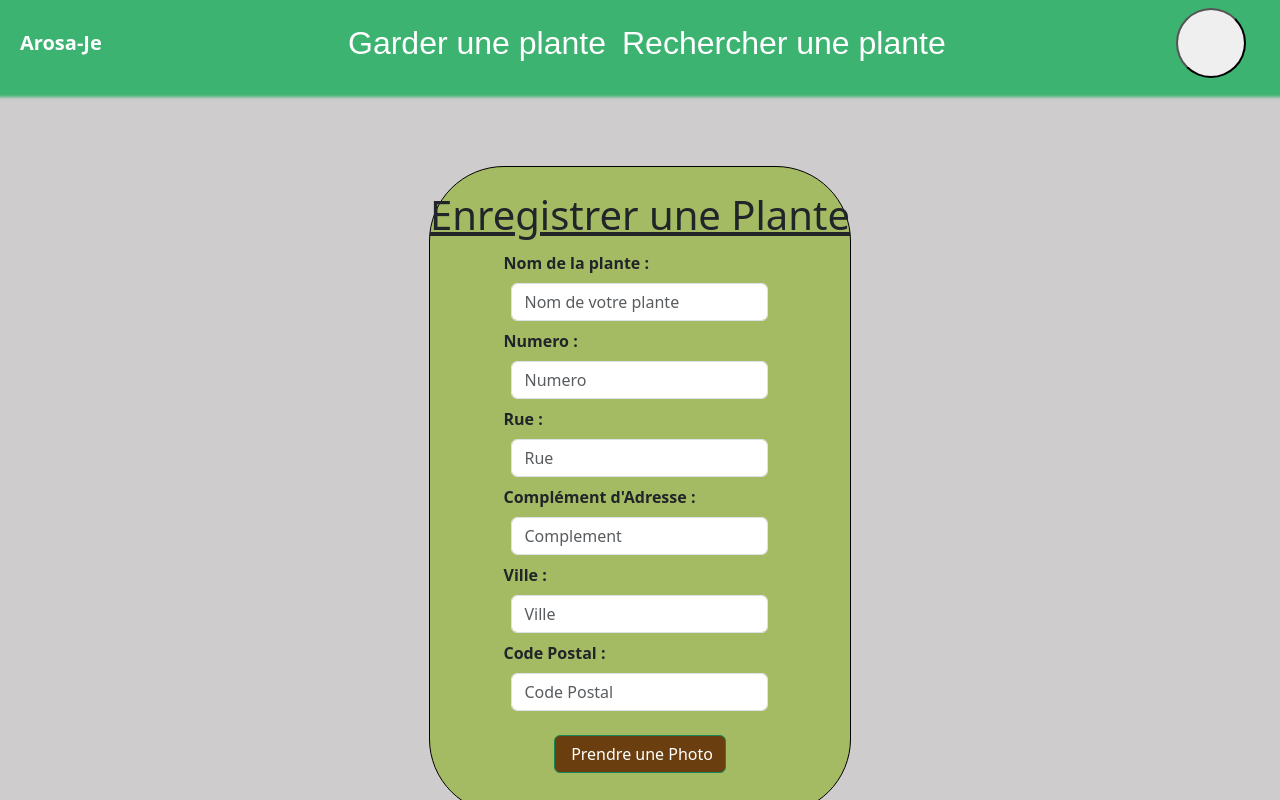
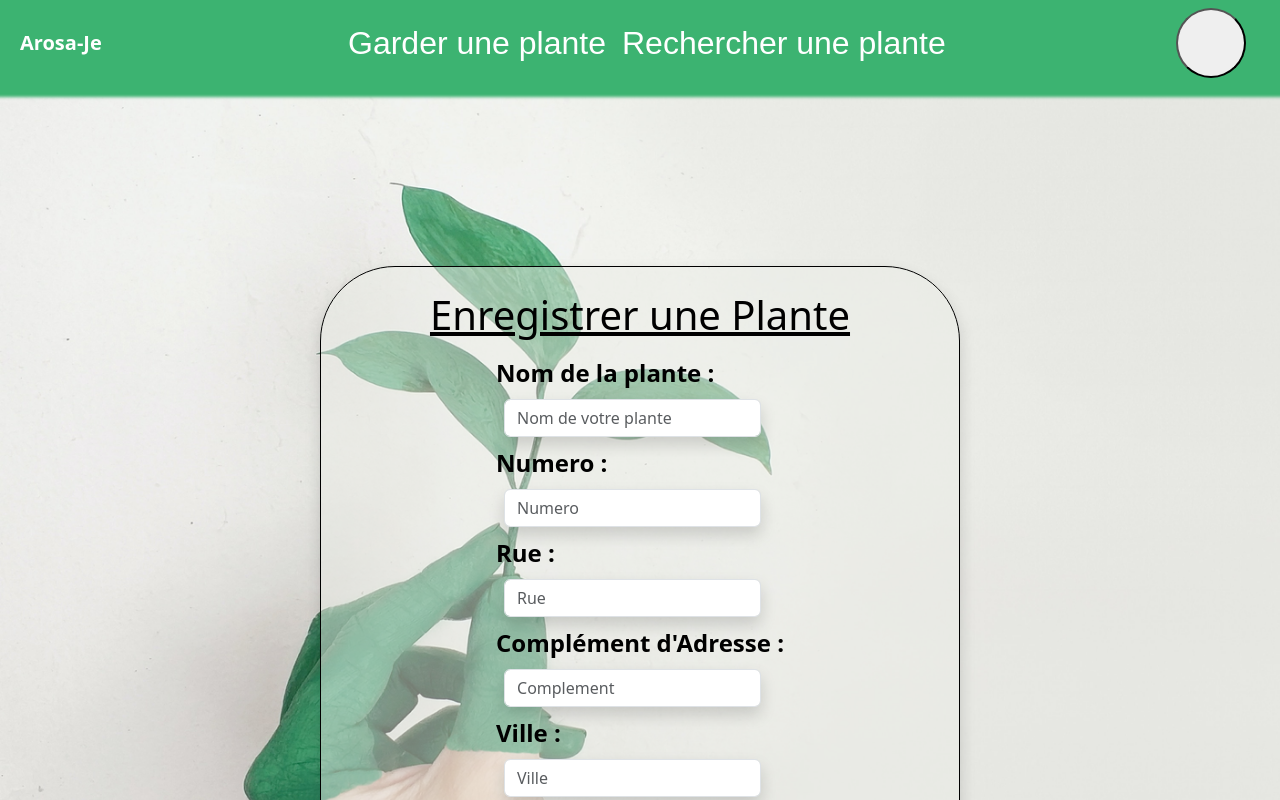
Before and after one commit to JRedxs/MSPR-BDD-B3, a React (Create React App) app in the folder MSPR-BDD-B3-WebApp/front/: page /RegisterPlante in a window 1280 px wide. Shown: the top 800 px of the page. Built offline with nearby package versions, Linux system fonts and the light colour scheme; some icons are missing.

Commit message:
finished register plant visuals

```diff
--- a/MSPR-BDD-B3-WebApp/front/src/components/Home.js
+++ b/MSPR-BDD-B3-WebApp/front/src/components/Home.js
@@ -7,45 +7,9 @@ import logo from '../assets/images/logo.png'
 const Home = () => {
     return (
         <>
-            {/* <div className="home d-flex align-items-center justify-content-center position-relative" >
-                <div className="card  card-space" style={{ width: "25%", heigh: "25%", margin: "5em" }}>
-                    <img src={logo} className="card-img-top" alt="logo" />
-                    <div className="card-body">
-                        <div className=" d-flex align-items-center justify-content-center">
-                            <h5 className="card-title">Bienvenue chez A'Rosa je</h5>
-                        </div>
-                        <div className="d-flex align-items-center justify-content-center">
-                            <p className="card-text"><b>Pas encore de compte ?</b></p>
-                        </div>
-                        <div className="d-flex align-items-center justify-content-center">
-                            <p className="card-text"><b>Rejoignez nous en cliquant ici !</b></p>
-                        </div>
-                        <div className="d-flex align-items-center justify-content-center m-3">
-                            <Link className="btn btn-success" to="/Register"> S'inscrire</Link>
-                        </div>
-                    </div>
-                </div>
-                <div className="card card-space" style={{ width: "25%", heigh: "25%", margin: "5em" }}>
-                    <img src={logo} className="card-img-top" alt="logo" />
-                    <div className="card-body">
-                        <div className=" d-flex align-items-center justify-content-center">
-                            <h5 className="card-title" style={{ margin: "1em" }}>Qui sommes nous ?</h5>
-                        </div>
-                        <p>
-                            <b>
-                                <i>
-                                    L’entreprise “A’rosa-je ” aide les particuliers à prendre soin de leurs plantes. <br></br><br></br>
-                                    Fondée en 1984 elle a tout d’abord été composée d’une petite équipe de botaniste dans une seule ville et est maintenant composée de plus de 1500 botanistes répartis sur toute la France qui rendent service aux propriétaires de plantes de deux façons :<br></br><br></br>
-                                    –   En allant garder leurs plantes lorsque les propriétaires sont absents <br></br><br></br>
-                                    –   En prodiguant des conseils d’entretien afin que les propriétaires s’occupent de mieux en mieux de leurs plantes.
-                                </i>
-                            </b>
-                        </p>
-                    </div>
-                </div>
-            </div> */}
-            <div className="home d-flex align-items-center justify-content-center position-relative">
-                <div className="card card-space" style={{ width: "25%", height: "25%", margin: "5em" }}>
+            <div className="body">
+                <div className="d-flex flex-wrap align-items-center justify-content-center position-relative">
+                    <div className="card card-space shadow" style={{ width: "25%", height: "25%", margin: "5em" }}>
                         <img src={logo} className="card-img-top" alt="logo" />
                         <div className="card-body">
                             <div className="d-flex align-items-center justify-content-center">
@@ -62,8 +26,7 @@ const Home = () => {
                             </div>
                         </div>
                     </div>
-
-                <div className="card card-space" style={{ width: "25%", height: "25%", margin: "5em" }}>
+                    <div className="card card-space shadow" style={{ width: "25%", height: "25%", margin: "5em" }}>
                         <img src={logo} className="card-img-top" alt="logo" />
                         <div className="card-body">
                             <div className="d-flex align-items-center justify-content-center">
@@ -83,7 +46,7 @@ const Home = () => {
                         </div>
                     </div>
                 </div>
-
+            </div>
         </>
     )
 }
--- a/MSPR-BDD-B3-WebApp/front/src/components/RegisterPlante.js
+++ b/MSPR-BDD-B3-WebApp/front/src/components/RegisterPlante.js
@@ -79,44 +79,48 @@ function RegisterPlante(){
 
 
     return (
+        <div className='body'>
             <div className=" register-plant d-flex align-items-center justify-content-center mx-auto">
-            <div className="card card-register card-color d-flex align-items-center justify-content-center" style={{ width: "33%", borderRadius: "75px", border: "1px solid black" }}>
-                <div className='d-flex align-items-center justify-content-center mt-4'>
+                <div className="card card-register card-color d-flex align-items-center shadow justify-content-center" style={{ width: "50%", borderRadius: "75px", border: "1px solid black" }}>
+                    <div className='title-text d-flex align-items-center justify-content-center mt-4'>
                         <h1><u>Enregistrer une Plante</u></h1>
                     </div>
-                <form>
+                    <form className=' form-text d-flex align-items-center justify-content-center shadow-1-strong'>
+                        <div className=''>
                             <div>
-                        <label className="form_label mt-1"><b>Nom de la plante :</b></label>
-                        <input className="form-control m-2 w-auto" type="text" placeholder='Nom de votre plante' value={name} onChange={changeName }/>
+                                <label className="form_label  mt-1"><b>Nom de la plante :</b></label>
+                                <input className="form-control  shadow m-2 w-auto" type="text" placeholder='Nom de votre plante' value={name} onChange={changeName} />
                             </div>
                             <div>
                                 <label className="form_label"><b>Numero :</b></label>
-                        <input className="form-control m-2 w-auto" type="text" placeholder='Numero' value={number} onChange={changeNumber }/>
+                                <input className="form-control shadow m-2 w-auto" type="text" placeholder='Numero' value={number} onChange={changeNumber} />
                             </div>
                             <div>
                                 <label className="form_label"><b>Rue :</b></label>
-                        <input className="form-control m-2 w-auto" type="text" placeholder='Rue'  value={road} onChange={changeRoad }/>
+                                <input className="form-control  shadow m-2 w-auto" type="text" placeholder='Rue' value={road} onChange={changeRoad} />
                             </div>
                             <div>
                                 <label className="form_label"><b>Complément d'Adresse :</b></label>
-                        <input className="form-control m-2 w-auto" type="text" placeholder='Complement' value={complement} onChange={changeComplement }/>
+                                <input className="form-control shadow m-2 w-auto" type="text" placeholder='Complement' value={complement} onChange={changeComplement} />
                             </div>
                             <div>
                                 <label className="form_label"><b>Ville :</b></label>
-                        <input className="form-control m-2 w-auto" type="text" placeholder='Ville' value={town} onChange={changeTown }/>
+                                <input className="form-control shadow m-2 w-auto" type="text" placeholder='Ville' value={town} onChange={changeTown} />
                             </div>
                             <div>
                                 <label className="form_label"><b>Code Postal :</b></label>
-                        <input className="form-control m-2 w-auto" type="text" placeholder='Code Postal' value={code} onChange={changeCode }/>
+                                <input className="form-control shadow m-2 w-auto" type="text" placeholder='Code Postal' value={code} onChange={changeCode} />
                             </div>
                             <div className='d-flex align-items-center justify-content-center mx-auto'>
-                        <input className="btn btn-success form-button " type="button" value=" Prendre une Photo" onClick={openPhoto}/>
+                                <input className="btn btn-success form-button " type="button" value=" Prendre une Photo" onClick={openPhoto} />
                             </div>
                             <div className='d-flex align-items-center justify-content-center mb-4'>
                                 {/* remove "!" pour faire disparaître le boutton */}
-                        { photo && (<input className="btn btn-success form-button  " type="button" value="Enregistrer votre plante" onClick={uploadPlante}/>)}
+                                {photo && (<input className="btn btn-success form-button  " type="button" value="Enregistrer votre plante" onClick={uploadPlante} />)}
+                            </div>
                         </div>
                     </form>
+                </div>
             </div>
         </div>
     );
--- a/MSPR-BDD-B3-WebApp/front/src/components/SearchPlant.js
+++ b/MSPR-BDD-B3-WebApp/front/src/components/SearchPlant.js
@@ -55,8 +55,6 @@ function SearchPlant() {
                                 <ListGroup className='list-group-flush'>
                                     <Card.Body>
                                         <div className="d-flex justify-content-center">
-
-
                                         <Card.Link
                                             className="btn btn-success"
                                             onClick={() => {
--- a/MSPR-BDD-B3-WebApp/front/src/styles/Home.css
+++ b/MSPR-BDD-B3-WebApp/front/src/styles/Home.css
@@ -5,8 +5,3 @@
 .card-title {
     font-size: xx-large;
 }
-
-.home {
-    background-color: rgb(255, 255, 255);
-    border: black;
-}
--- a/MSPR-BDD-B3-WebApp/front/src/styles/RegisterPlantes.css
+++ b/MSPR-BDD-B3-WebApp/front/src/styles/RegisterPlantes.css
@@ -1,4 +1,17 @@
-.register-plant {
-    background-color: rgb(206, 204, 204) !important;
+.card-register {
+   background: rgba(236,237,232, 0.5) !important;
+   background-size: cover;
+   background-position: center;
+}
 
+.form-text {
+    color: rgb(0, 0, 0);
+    font-size: x-large;
+    font-weight: bold;
 }
+
+.title-text {
+    color: rgb(0, 0, 0);
+    font-size: x-large;
+    font-weight: bold;
+}
```
Lines whose indentation alone changed are shown as unchanged.
